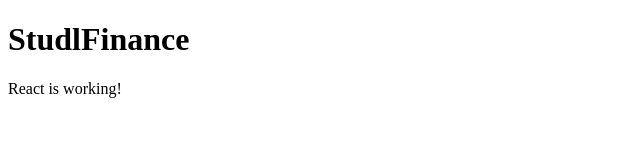
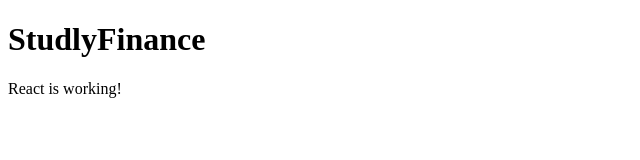
Before and after one commit to Joenelson1878/JoeNPortfolio, a React (Vite) app in the folder personal_finance_app/frontend/: page / in a window 1280 px wide. Shown: the top 160 px of the page, without its empty margins (0-640 px from the left). Built offline with nearby package versions, Linux system fonts and the light colour scheme.

Commit message:
test success part 2 commit

```diff
--- a/personal_finance_app/frontend/src/App.jsx
+++ b/personal_finance_app/frontend/src/App.jsx
@@ -1,7 +1,7 @@
 function App() {
   return (
     <div>
-      <h1>StudlFinance</h1>
+      <h1>StudlyFinance</h1>
       <p>React is working!</p>
     </div>
   );
```
